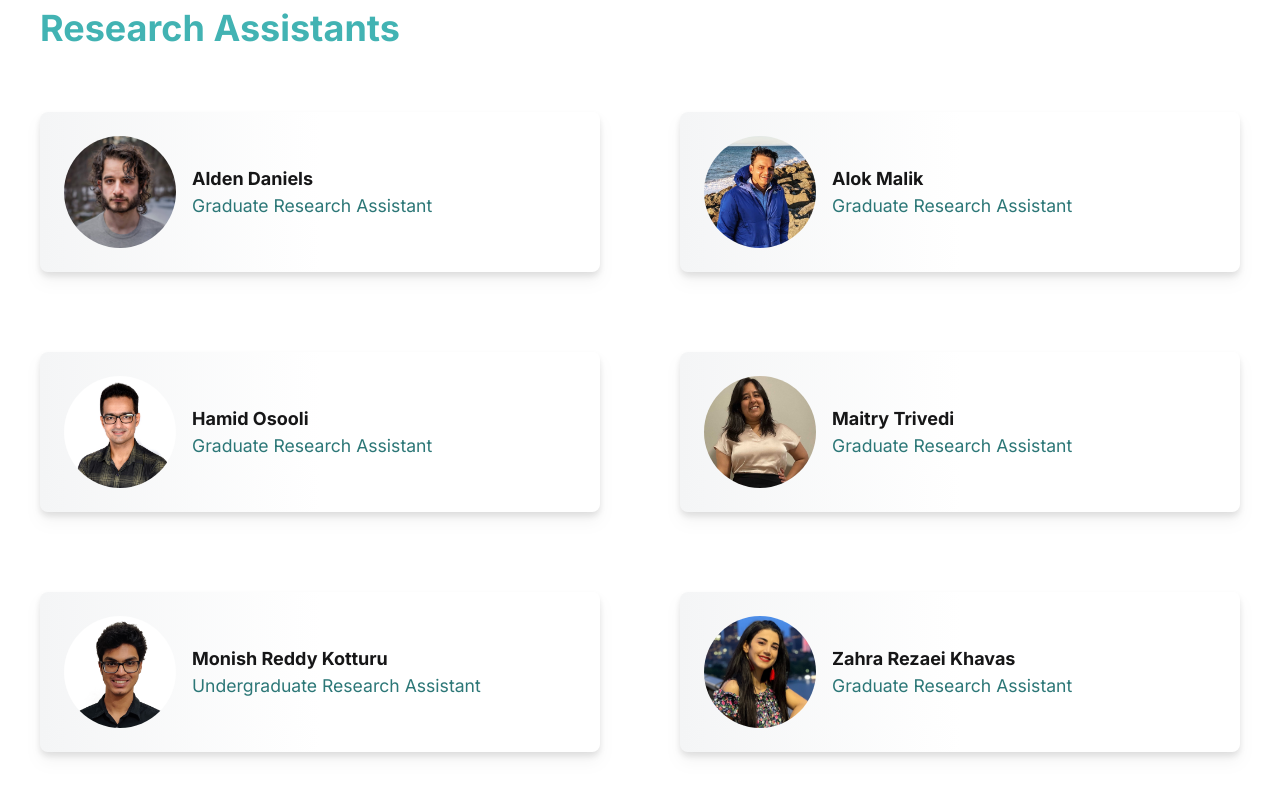
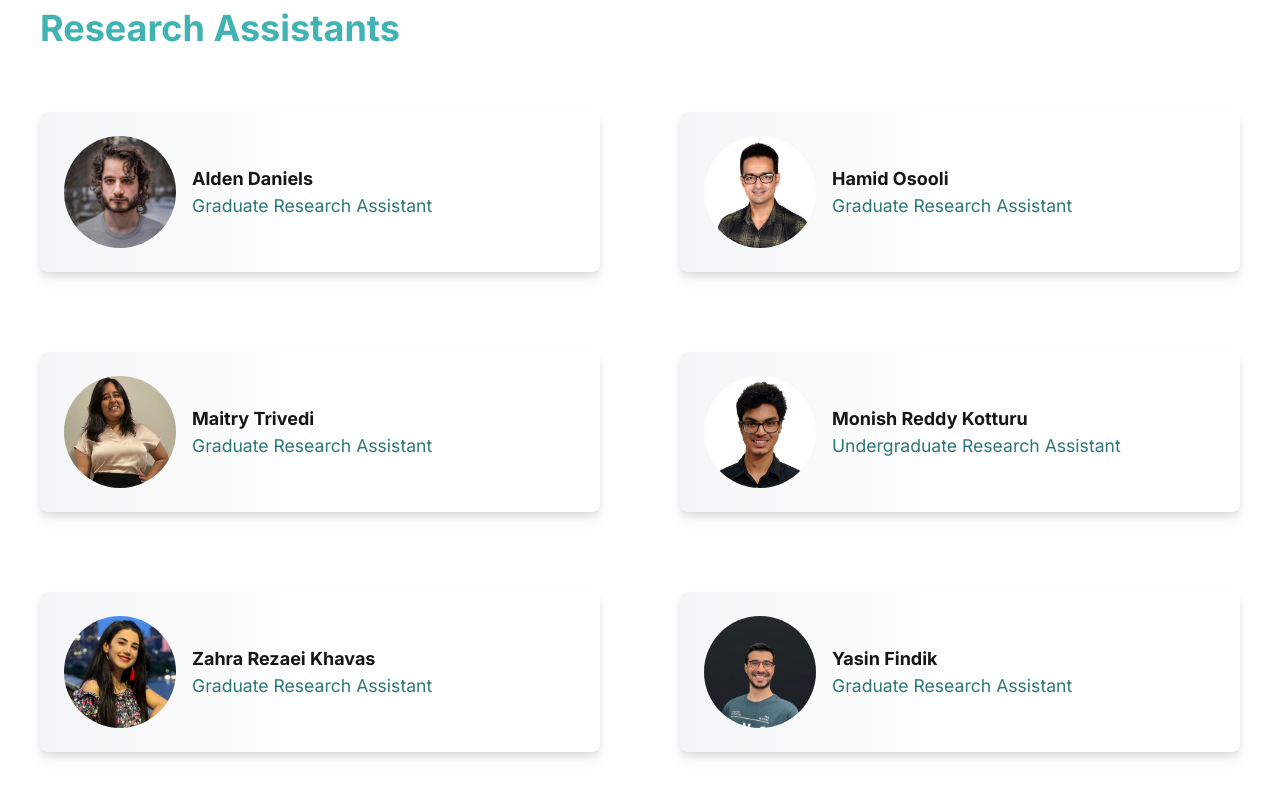
Before and after one commit to mokotturu/arlstrong-uml-website, a React (Create React App) app: page /members in a window 1280 px wide. Shown: the part 1560-2360 px from the top of the page. Built offline with nearby package versions, Linux system fonts and the light colour scheme.

Commit message:
updated members + package updates

```diff
--- a/src/components/Members.js
+++ b/src/components/Members.js
@@ -16,6 +16,7 @@ import hamid from "../img/hamid_osooli.jpg";
 import maitry from "../img/maitry_trivedi.jpeg";
 import monish from "../img/monishreddy_kotturu.png";
 import saba from "../img/zahra_rezaei_khavas.png";
+import yasin from "../img/yasin_findik.jpg";
 
 import nodp from "../img/nodp.svg";
 
@@ -106,14 +107,6 @@ const members = [
 				},
 			},
 			{
-				'img': alok,
-				'name': 'Alok Malik',
-				'role': 'Graduate Research Assistant',
-				'description': {
-					__html: 'I\'m a Master\'s in Computer Science student at University of Massachusetts Lowell(UML). I work with Dr. Reza Ahmadzadeh, who is my master\'s thesis advisor. Prior to coming at UML I worked as ML engineer in India where I worked primarily on NLP and CV with deep learning and also co-authored a book on unsupervised Machine Learning. My research at UML mainly focuses on multi-agent systems and coverage path planning for search and rescue missions. More details on my research and projects are available on my personal website: <a class="link" href="https://alokmalik.com" target="_blank" rel="noopener noreferrer">alokmalik.com</a>.'
-				},
-			},
-			{
 				'img': hamid,
 				'name': 'Hamid Osooli',
 				'role': 'Graduate Research Assistant',
@@ -134,7 +127,7 @@ const members = [
 				'name': 'Monish Reddy Kotturu',
 				'role': 'Undergraduate Research Assistant',
 				'description': {
-					__html: 'I am a rising third-year undergraduate at the University of Massachusetts Lowell majoring in computer science in the data science option and minoring in mathematics. As a part of the STRONG team, I implemented the 2D games for the Simple Trust and Performance-Moral Trust games and collected game data for analysis. Additionally, I am working on the multi-agent multi-armed bandit problem under Professor Reza Ahmadzadeh in the <a class="link" href="https://www.pearl-robotics.com/" target="_blank" rel="noopener noreferrer">PeARL lab</a> to draw results that might be in STRONG\'s interests.'
+					__html: 'I am an undergraduate at the University of Massachusetts Lowell majoring in computer science in the data science option and minoring in mathematics. As a part of the STRONG team, I implemented the 2D games for the Simple Trust, Performance-Moral Trust, and Retaliation games and collected game data for analysis. Additionally, I am working on the multi-agent multi-armed bandit problem under Professor Reza Ahmadzadeh in the <a class="link" href="https://www.pearl-robotics.com/" target="_blank" rel="noopener noreferrer">PeARL lab</a> to draw results that might be in STRONG\'s interests.'
 				},
 			},
 			{
@@ -143,6 +136,14 @@ const members = [
 				'role': 'Graduate Research Assistant',
 				'description': {
 					__html: 'I am a third-year Ph.D. student in the University of Massachusetts Lowell\'s electrical and computer engineering department. I do my Ph.D. studies under the supervision of Prof. Paul Robinette. My Ph.D. research focuses on human-robot trust, and my background is in biomedical engineering (bio-electrics) and bio-signal processing. In particular, I am interested in modeling human-robot trust using multimodal physiological measurements. In addition to this primary line of research, I am interested in evaluating human behavior toward immoral robots and assessing the differences in human reactions in response to immoral behavior by humans and robots. Visit my <a class="link" href="https://scholar.google.com/citations?hl=en&user=5YObBOQAAAAJ" target="_blank" rel="noopener noreferrer">Google Scholar</a> page to see my published papers.'
+				},
+			},
+			{
+				'img': yasin,
+				'name': 'Yasin Findik',
+				'role': 'Graduate Research Assistant',
+				'description': {
+					__html: ''
 				},
 			},
 		]
@@ -156,6 +157,14 @@ const members = [
 				'role': 'Undergraduate Research Assistant',
 				'description': {
 					__html: ''
+				},
+			},
+			{
+				'img': alok,
+				'name': 'Alok Malik',
+				'role': 'Graduate Research Assistant',
+				'description': {
+					__html: 'I\'m a Master\'s in Computer Science student at University of Massachusetts Lowell (UML). I work with Dr. Reza Ahmadzadeh, who is my master\'s thesis advisor. Prior to coming at UML I worked as ML engineer in India where I worked primarily on NLP and CV with deep learning and also co-authored a book on unsupervised Machine Learning. My research at UML mainly focuses on multi-agent systems and coverage path planning for search and rescue missions. More details on my research and projects are available on my personal website: <a class="link" href="https://alokmalik.com" target="_blank" rel="noopener noreferrer">alokmalik.com</a>.'
 				},
 			},
 			{
```
Also changed, not shown: package.json (+16 -16 lines), src/img/yasin_findik.jpg (added), 1 other file (tests, documents, lock files or other folders).
